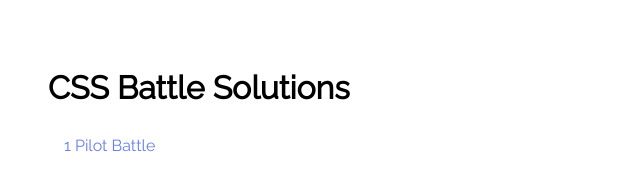
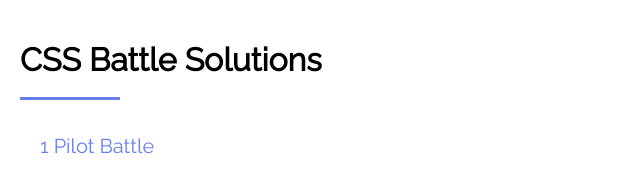
Before and after one commit to dhakan/cssbattle-solutions, a plain HTML site: page index.html in a window 1280 px wide. Shown: the whole page, without its empty margins (0-640 px from the left). Drawn offline with Linux system fonts and the light colour scheme.

Commit message:
Added animations

```diff
--- a/index.html
+++ b/index.html
@@ -5,17 +5,18 @@
     <meta http-equiv="X-UA-Compatible" content="IE=edge" />
     <meta name="viewport" content="width=device-width, initial-scale=1.0" />
     <title>CSS Battle Solutions</title>
+    <link rel="stylesheet" href="utils/reset.css" />
     <link rel="stylesheet" href="utils/common.css" />
-    <link rel="stylesheet" href="utils/presentation.css" />
+    <link rel="stylesheet" href="utils/main.css" />
     <link rel="preconnect" href="https://fonts.gstatic.com" />
     <link
       href="https://fonts.googleapis.com/css2?family=Raleway:wght@100&display=swap"
       rel="stylesheet"
     />
   </head>
-  <body class="">
-    <div>
-      <h1>CSS Battle Solutions</h1>
+  <body>
+    <h1>CSS Battle Solutions</h1>
+    <div class="content">
       <ul>
         <li><a href="1-pilot-battle/index.html">1 Pilot Battle</a></li>
       </ul>
--- a/utils/common.css
+++ b/utils/common.css
@@ -1,9 +1,3 @@
-@import url("https://fonts.googleapis.com/css2?family=Raleway&display=swap");
-
-* {
-  box-sizing: border-box;
-}
-
 .css-battle-canvas {
   width: 400px;
   height: 300px;
@@ -17,7 +11,5 @@
 }
 
 body {
-  margin: 0;
   min-height: 100vh;
-  font-family: "Raleway", sans-serif;
 }
--- /dev/null
+++ b/utils/main.css
@@ -0,0 +1,76 @@
+@import url("https://fonts.googleapis.com/css2?family=Raleway&display=swap");
+
+body {
+  font-family: "Raleway", sans-serif;
+  font-size: 1.6rem;
+  line-height: 1.5;
+  padding: 2rem;
+}
+
+h1 {
+  font-size: 3.2rem;
+  line-height: 1.2;
+  padding-bottom: 2rem;
+  position: relative;
+}
+
+h1::after {
+  content: "";
+  height: 3px;
+  background: #667eea;
+  position: absolute;
+  bottom: 0;
+  left: 0;
+  animation: roll 400ms forwards ease-in-out;
+}
+
+ul {
+  width: 100%;
+}
+
+a {
+  text-decoration: none;
+  color: #667eea;
+}
+
+li a {
+  padding: 1rem 2rem;
+  display: inline-block;
+  width: 100%;
+  transition: all 150ms linear;
+  border-radius: 50px;
+  font-size: 2rem;
+}
+
+li a:hover {
+  background: #667eea;
+  color: white;
+  transform: translateX(-0.5rem);
+}
+
+.content {
+  opacity: 0;
+  animation: show 400ms forwards ease-in;
+}
+
+@keyframes roll {
+  0% {
+    width: 0rem;
+  }
+  100% {
+    /* Not sure why but 6rem doesn't work in mobile browsers */
+    width: 100px;
+  }
+}
+
+@keyframes show {
+  0% {
+    opacity: 0;
+  }
+  80% {
+    opacity: 0;
+  }
+  100% {
+    opacity: 1;
+  }
+}
--- a/utils/presentation.css
+++ /dev/null
@@ -1,29 +0,0 @@
-body {
-  padding: 3rem;
-}
-
-ul {
-  width: 100%;
-  list-style: none;
-  margin: 0;
-  padding: 0;
-}
-
-a {
-  text-decoration: none;
-  color: #667eea;
-}
-
-li a {
-  padding: 0.5rem 1rem;
-  display: inline-block;
-  width: 100%;
-  transition: all 150ms linear;
-  border-radius: 50px;
-}
-
-li a:hover {
-  background: #667eea;
-  color: white;
-  transform: translateX(-0.5rem);
-}
--- /dev/null
+++ b/utils/reset.css
@@ -0,0 +1,17 @@
+:root {
+  font-size: 10px;
+}
+
+* {
+  box-sizing: border-box;
+}
+
+body {
+  margin: 0;
+}
+
+ul {
+  list-style: none;
+  margin: 0;
+  padding: 0;
+}
```
Also changed, not shown: 1-pilot-battle/1-simply-square/index.html (+1 -0 lines), 1-pilot-battle/10-cloaked-spirits/index.html (+1 -0 lines), 1-pilot-battle/11-eye-of-sauron/index.html (+1 -0 lines), 1-pilot-battle/12-wiggly-moustache/index.html (+1 -0 lines), 1-pilot-battle/2-carrom/index.html (+1 -0 lines), 1-pilot-battle/3-push-button/index.html (+1 -0 lines), 1-pilot-battle/4-ups-n-downs/index.html (+1 -0 lines), 1-pilot-battle/5-acid-rain/index.html (+1 -5 lines), 1-pilot-battle/6-missing-slice/index.html (+1 -0 lines), 1-pilot-battle/7-leafy-trail/index.html (+1 -0 lines), 1-pilot-battle/8-forking-crazy/index.html (+1 -0 lines), 1-pilot-battle/9-tesseract/index.html (+1 -0 lines), 1-pilot-battle/index.html (+4 -3 lines).
